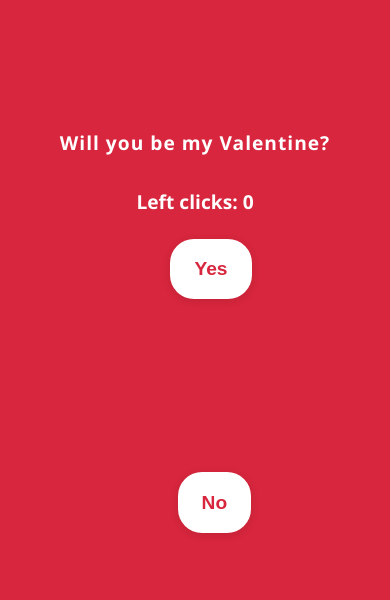
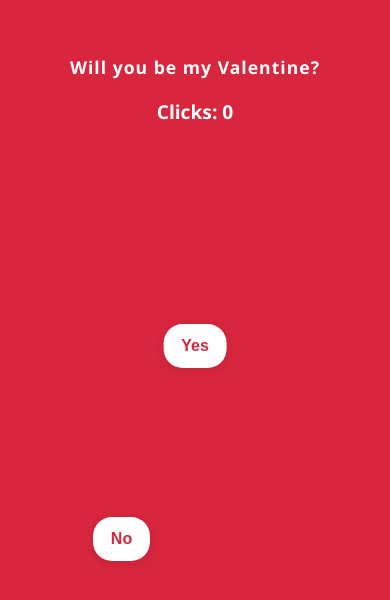
Before and after one commit to mareksedlacek1/-Valentine, a plain HTML site: page index.html in a window 390 px wide. Shown: the part 214-814 px from the top of the page. Drawn offline with Linux system fonts and the light colour scheme.

Commit message:
fixed no button

```diff
--- a/index.html
+++ b/index.html
@@ -5,6 +5,11 @@
   <meta name="viewport" content="width=device-width, initial-scale=1.0">
   <title>Will You Be My Valentine?</title>
   <style>
+    html, body {
+      height: 100%;
+      margin: 0;
+      padding: 0;
+    }
     body {
       background: #d7263d;
       color: #fff;
@@ -12,40 +17,58 @@
       flex-direction: column;
       align-items: center;
       justify-content: center;
+      min-height: 100vh;
       height: 100vh;
-      margin: 0;
+      width: 100vw;
       font-family: 'Segoe UI', Arial, sans-serif;
-      min-height: 100vh;
       box-sizing: border-box;
+      overflow: hidden;
+      overscroll-behavior: none;
     }
     .container {
       text-align: center;
       width: 100vw;
       max-width: 100vw;
       box-sizing: border-box;
-      padding: 0 1rem;
+      padding: 0 0.5rem;
+      height: 100vh;
+      display: flex;
+      flex-direction: column;
+      align-items: center;
+      justify-content: center;
     }
     h1 {
-      font-size: 2.5rem;
-      margin-bottom: 2rem;
+      font-size: 2.2rem;
+      margin-bottom: 1.2rem;
       letter-spacing: 1px;
       word-break: break-word;
     }
     .buttons {
-      display: flex;
-      gap: 2rem;
-      justify-content: center;
       position: relative;
       min-height: 60px;
+      height: 30vh;
+      max-height: 200px;
       width: 100vw;
       max-width: 100vw;
       box-sizing: border-box;
     }
+    #yesBtn {
+      position: absolute;
+      left: 50%;
+      bottom: 10px;
+      transform: translateX(-50%);
+      z-index: 1;
+    }
+    #noBtn {
+      position: absolute;
+      max-width: 90vw;
+      z-index: 2;
+    }
     button {
-      padding: 2rem 4rem;
-      font-size: 2rem;
+      padding: 1.2rem 2.2rem;
+      font-size: 1.3rem;
       border: none;
-      border-radius: 2.5rem;
+      border-radius: 2rem;
       cursor: pointer;
       background: #fff;
       color: #d7263d;
@@ -53,7 +76,7 @@
       box-shadow: 0 2px 8px rgba(0,0,0,0.1);
       transition: background 0.2s, color 0.2s, transform 0.2s;
       position: relative;
-      max-width: 95vw;
+      max-width: 90vw;
       word-break: break-word;
       display: flex;
       align-items: center;
@@ -70,20 +93,26 @@
 
     @media (max-width: 600px) {
       h1 {
-        font-size: 1.2rem;
+        font-size: 1.1rem;
       }
       .buttons {
-        gap: 0.5rem;
-        min-height: 40px;
+        min-height: 36px;
+        height: 20vh;
+        max-height: 100px;
       }
-      button {
-        padding: 1.2rem 1.5rem;
-        font-size: 1.2rem;
-        border-radius: 1.5rem;
-        display: flex;
-        align-items: center;
-        justify-content: center;
-        text-align: center;
+      #yesBtn {
+        bottom: 5px;
+        padding: 0.8rem 1.1rem;
+        font-size: 1rem;
+        border-radius: 1.2rem;
+      }
+      #noBtn {
+        padding: 0.8rem 1.1rem;
+        font-size: 1rem;
+        border-radius: 1.2rem;
+      }
+      .container {
+        padding: 0 0.2rem;
       }
     }
   </style>
@@ -97,9 +126,9 @@
         </form>
         <iframe name="hidden_iframe" style="display:none;"></iframe>
     <h1>Will you be my Valentine?</h1>
-    <div id="clickCounter" style="font-size:1.2rem;margin-bottom:1.5rem;color:#fff;font-weight:bold;">Left clicks: 0</div>
+    <div id="clickCounter" style="font-size:1.2rem;margin-bottom:1.5rem;color:#fff;font-weight:bold;">Clicks: 0</div>
     <div id="lastResult" style="font-size:1.1rem;margin-bottom:1.5rem;color:#fff;"></div>
-    <div class="buttons" style="position: relative; height: 60px;">
+    <div class="buttons" style="position: relative; min-height: 60px; height: 30vh; max-height: 200px;">
       <button id="yesBtn">Yes</button>
       <button id="noBtn">No</button>
     </div>
@@ -136,7 +165,7 @@
         function updateLastResultDisplay() {
           const last = localStorage.getItem('valentine_last_clicks');
           if (last !== null) {
-            lastResultDiv.textContent = `Last total left clicks to answer: ${last}`;
+            lastResultDiv.textContent = `Last total clicks : ${last}`;
           } else {
             lastResultDiv.textContent = '';
           }
@@ -154,18 +183,56 @@
 
     // Set initial position for No button
     function setNoBtnPosition() {
+      // Move No button anywhere in the visible window, avoiding the Yes button at the bottom center
+      const padding = 10;
+      // Use the .container as the frame of reference
+      const container = document.querySelector('.container');
+      const contRect = container.getBoundingClientRect();
       // Temporarily set to (0,0) to get correct size
       noBtn.style.left = '0px';
       noBtn.style.top = '0px';
       const btnRect = noBtn.getBoundingClientRect();
-      const padding = 10; // To avoid button going off screen
-      const maxLeft = Math.max(0, window.innerWidth - btnRect.width - padding);
-      const maxTop = Math.max(0, window.innerHeight - btnRect.height - padding);
-      const left = Math.random() * maxLeft;
-      const top = Math.random() * maxTop;
+      const yesRect = yesBtn.getBoundingClientRect();
+      // Use clientWidth/clientHeight for viewport (avoids scrollbars)
+      const winWidth = document.documentElement.clientWidth;
+      const winHeight = document.documentElement.clientHeight;
+      const maxLeft = winWidth - btnRect.width - padding;
+      const maxTop = winHeight - btnRect.height - padding;
+      let left, top;
+      let tries = 0;
+      do {
+        left = Math.random() * maxLeft;
+        top = Math.random() * (maxTop - 60); // 60px buffer for bottom elements
+        // Avoid overlap with Yes button (bottom center)
+        const noBtnArea = {
+          left: left,
+          right: left + btnRect.width,
+          top: top,
+          bottom: top + btnRect.height
+        };
+        const yesArea = {
+          left: yesRect.left - padding,
+          right: yesRect.right + padding,
+          top: yesRect.top - padding,
+          bottom: yesRect.bottom + padding
+        };
+        // Check for overlap
+        const overlap = !(noBtnArea.right < yesArea.left ||
+                          noBtnArea.left > yesArea.right ||
+                          noBtnArea.bottom < yesArea.top ||
+                          noBtnArea.top > yesArea.bottom);
+        if (!overlap) break;
+        tries++;
+      } while (tries < 20);
+      // Clamp to window
+      left = Math.max(padding, Math.min(left, winWidth - btnRect.width - padding));
+      top = Math.max(padding, Math.min(top, winHeight - btnRect.height - padding - 60));
       noBtn.style.left = left + 'px';
       noBtn.style.top = top + 'px';
     }
+
+    // Reposition No button on window resize to keep it in frame
+    window.addEventListener('resize', setNoBtnPosition);
 
     setNoBtnPosition();
 
@@ -198,8 +265,8 @@
     // Show popup, submit to Google Form, and reset count on No button click
     noBtn.addEventListener('click', function(e) {
       e.preventDefault();
-      let triesMsg = `\nTotal left clicks: ${leftClickCount}`;
-      showPopup('You have chosen the wrong answer, you lose' + triesMsg, '💔');
+      let triesMsg = `\nTotal clicks: ${leftClickCount}`;
+      showPopup('You lose' + triesMsg, '💔');
       submitToGoogleForm(leftClickCount, 'no');
       localStorage.setItem('valentine_last_clicks', leftClickCount);
       updateLastResultDisplay();
@@ -209,13 +276,13 @@
 
     // Update the live click counter
     function updateClickCounter() {
-      clickCounter.textContent = `Left clicks: ${leftClickCount}`;
+      clickCounter.textContent = `Clicks: ${leftClickCount}`;
     }
 
     // Yes button click
     yesBtn.addEventListener('click', function() {
-      let triesMsg = `\nTotal left clicks: ${leftClickCount}`;
-      showPopup('You have chosen the right answer, you win!' + triesMsg, '🔥');
+      let triesMsg = `\nTotal clicks: ${leftClickCount}`;
+      showPopup('You win!' + triesMsg, '🔥');
       submitToGoogleForm(leftClickCount, 'yes');
       localStorage.setItem('valentine_last_clicks', leftClickCount);
       updateLastResultDisplay();
```
